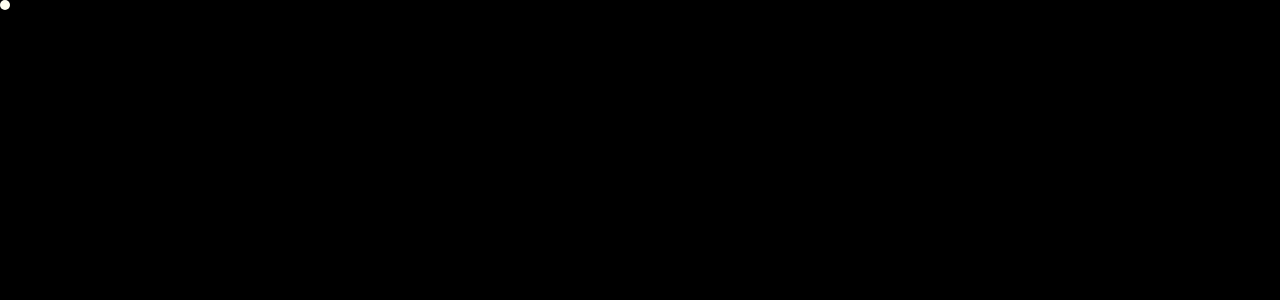
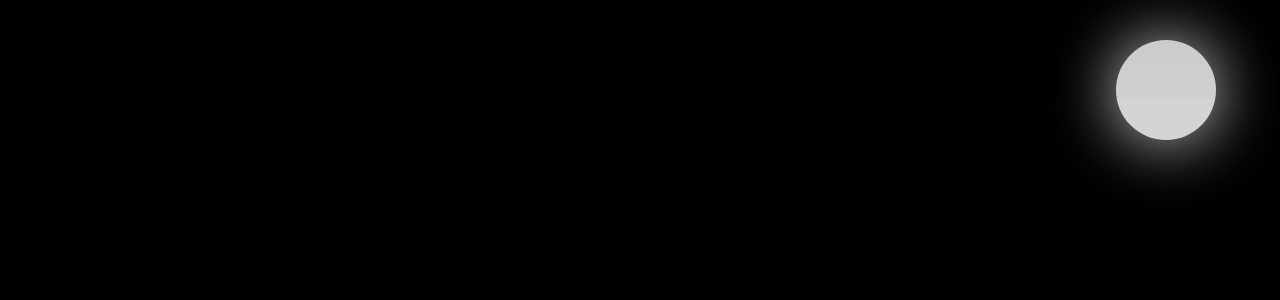
Before and after one commit to sandeep-jaiswar/sandeepjaiswar, a React (Create React App) app: page / in a window 1280 px wide. Shown: the top 300 px of the page. Built offline with nearby package versions, Linux system fonts and the light colour scheme; a web font is replaced by a local one.

Commit message:
refs#2 implemented night sky

```diff
--- a/src/App.js
+++ b/src/App.js
@@ -2,8 +2,8 @@
 
 function App() {
   return (
-    <div className="App">
-        <Home/>
+    <div className="App" id='app'>
+      <Home/>
     </div>
   );
 }
--- a/src/components/Home/Home.jsx
+++ b/src/components/Home/Home.jsx
@@ -1,17 +1,19 @@
 import React from 'react';
 import "../../styles/_home.scss";
+import Moon from '../Moon/Moon';
 
 function Home() {
     const createArray = (m, n) => {
         let arr = new Array(m+1);
         return arr.join(n).split('').map((value) => parseInt(value, 10));
     }
-    let ele =  createArray(9999,0);
+    let ele =  createArray(2222,0);
     return (
         <div className='home_container'>
             {ele.map((cur)=>(
                 <span></span>
             ))}
+            <Moon/>
         </div>
     )
 }
--- /dev/null
+++ b/src/components/Moon/Moon.js
@@ -0,0 +1,14 @@
+import React from 'react';
+import "../../styles/_moon.scss";
+
+function Moon() {
+    return (
+        <div className='moon'>
+            <div className='black_moon'>
+
+            </div>
+        </div>
+    )
+}
+
+export default Moon
--- a/src/index.js
+++ b/src/index.js
@@ -1,14 +1,13 @@
 import React from 'react';
 import ReactDOM from 'react-dom';
-import App from './App';
 import reportWebVitals from './reportWebVitals';
 import "./font/Gilroy/styles.css";
-import Home from './components/Home/Home';
 import "./styles/index.scss";
+import App from './App';
 
 ReactDOM.render(
   <React.StrictMode>
-    <Home />
+    <App/>
   </React.StrictMode>,
   document.getElementById('root')
 );
--- a/src/styles/_home.scss
+++ b/src/styles/_home.scss
@@ -32,7 +32,7 @@
         //             0 0 10px #fff;
         border-radius: 50%;
         transform: scale(0);
-        transition: 4s;
+        transition: 14s;
     }
     span:hover::before{
         transition: 0s;
--- /dev/null
+++ b/src/styles/_moon.scss
@@ -0,0 +1,50 @@
+.moon{
+    background: #fff;
+    position: absolute;
+    top: 5%;
+    right: 5%;
+    width: 100px;
+    height: 100px;
+    border-radius: 50%;
+    animation: lightUp 12s infinite linear;
+    .black_moon{
+        position: absolute;
+        background: #000;
+        top: 0%;
+        right: 0%;
+        width: 100px;
+        height: 100px;
+        border-radius: 50%;
+        animation: moveUp 12s infinite linear;
+    }
+}
+
+@keyframes moveUp {
+    from {
+      transform: translateY(0%);
+      box-shadow: 0 0 0px #000;
+    }
+    50%{
+        transform: translateY(-300%);
+        box-shadow: 0 0 500px #000;
+    }
+    to {
+      transform: translateY(0%);
+      box-shadow: 0 0 0px #000;
+    }
+}
+
+@keyframes lightUp {
+    from {
+        box-shadow: 0 0 0px #fff;
+        opacity: 0.5;
+    }
+    50%{
+        box-shadow: 0 0 100px #fff;
+        opacity: 1;
+    }
+    to {
+        box-shadow: 0 0 0px #fff;
+        opacity: 0.5;
+    }
+}
--- /dev/null
+++ b/src/styles/_navigator.scss
@@ -0,0 +1,3 @@
+.navigator{
+    background: #0A0A0A;
+}
--- a/src/styles/index.scss
+++ b/src/styles/index.scss
@@ -1,2 +1,6 @@
 @import "global";
 @import "variable";
+
+#app{
+    display: flex;
+}
```
Also changed, not shown: src/components/Navigator/Navigator.js (added, +12 -0 lines).
